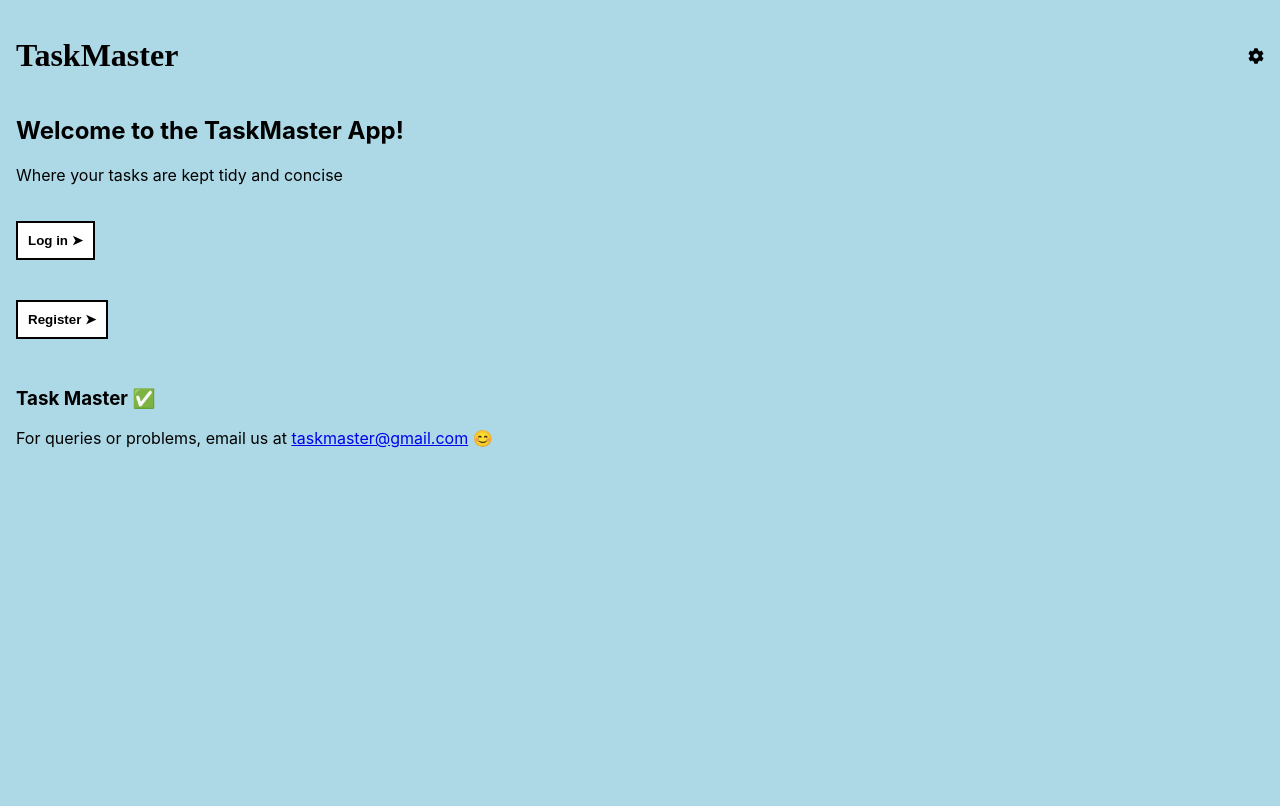
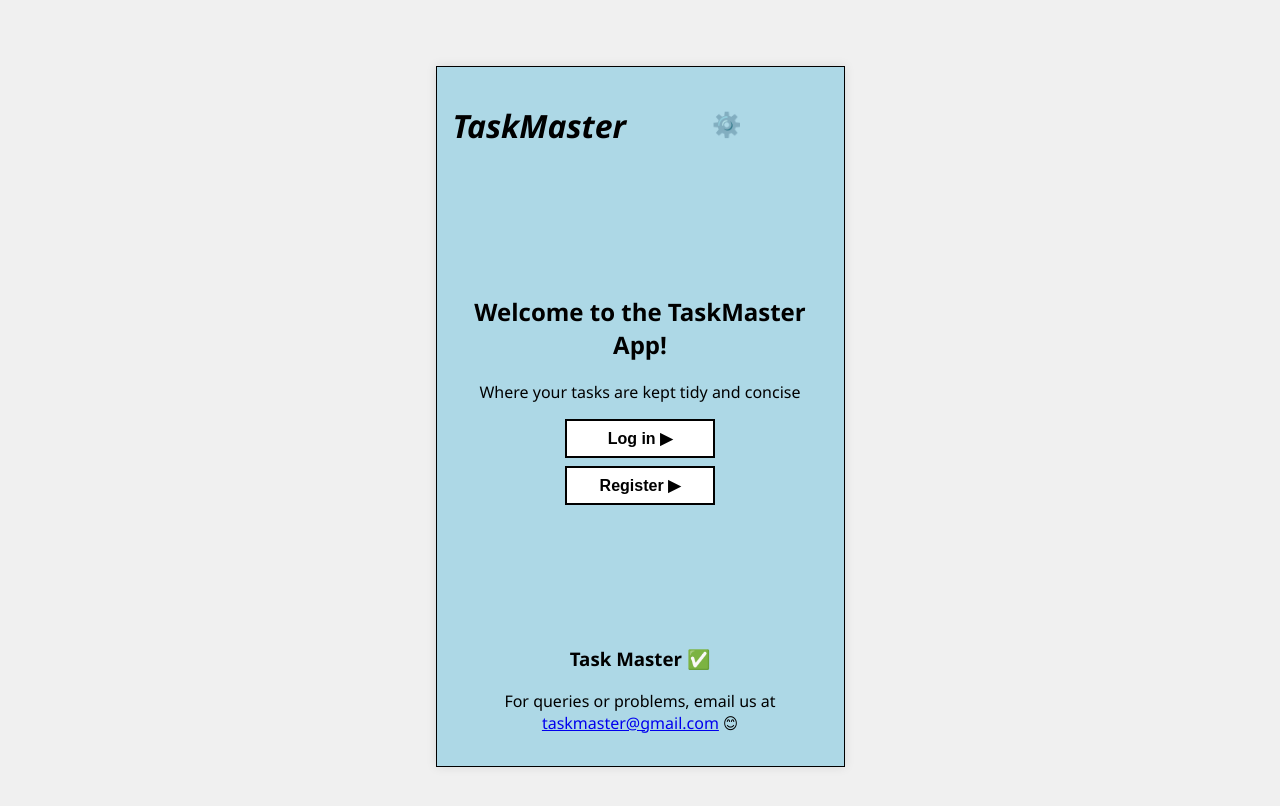
Before and after one commit to matthewlukyanov2/Task-Master, a React (Create React App) app in the folder taskmaster-app/: page / in a window 1280 px wide. Shown: the top 806 px of the page. Built offline with nearby package versions, Linux system fonts and the light colour scheme.

Commit message:
designed styling of home and login page to have similiar colours and width proportions

```diff
--- a/taskmaster-app/src/pages/Home.js
+++ b/taskmaster-app/src/pages/Home.js
@@ -1,29 +1,35 @@
 import React from 'react';
 import { useNavigate } from 'react-router-dom';
-import { FaCog } from 'react-icons/fa';
+import '../styles/Home.css';
 
 function Home() {
   const navigate = useNavigate();
 
   return (
-    <div className="home-page" style={{ padding: "1rem", backgroundColor: "#add8e6", minHeight: "100vh" }}>
-      <div style={{ display: 'flex', justifyContent: 'space-between', alignItems: 'center' }}>
-        <h1 style={{ fontFamily: 'cursive' }}>TaskMaster</h1>
-        <FaCog onClick={() => navigate('/settings')} style={{ cursor: 'pointer' }} />
-      </div>
+    <div className="home-container">
+  <div className="home-wrapper">
+    <header className="home-header">
+      <h1>TaskMaster</h1>
+      <button className="settings-icon" onClick={() => navigate('/settings')}>⚙️</button>
+    </header>
 
+    <main className="home-main">
       <h2>Welcome to the TaskMaster App!</h2>
       <p>Where your tasks are kept tidy and concise</p>
 
-      <button onClick={() => navigate('/login')}>Log in ➤</button>
-      <br /><br />
-      <button onClick={() => navigate('/register')}>Register ➤</button>
+      <div className="home-buttons">
+        <button onClick={() => navigate('/login')}>Log in ▶</button>
+        <button onClick={() => navigate('/register')}>Register ▶</button>
+      </div>
+    </main>
 
-      <footer style={{ marginTop: "3rem" }}>
-        <h3>Task Master ✅</h3>
-        <p>For queries or problems, email us at <a href="mailto:taskmaster@gmail.com">taskmaster@gmail.com</a> 😊</p>
-      </footer>
-    </div>
+    <footer className="home-footer">
+      <h3>Task Master ✅</h3>
+      <p>For queries or problems, email us at <a href="mailto:taskmaster@gmail.com">taskmaster@gmail.com</a> 😊</p>
+    </footer>
+  </div>
+</div>
+
   );
 }
 
--- a/taskmaster-app/src/pages/Login.js
+++ b/taskmaster-app/src/pages/Login.js
@@ -25,6 +25,8 @@ const Login = () => {
 
     return (
       <div className="login-container">
+        <div className="login-wrapper">
+        <button onClick={() => navigate('/')} style={{ marginBottom: "1rem" }}>← Back</button>
         <h1 className="logo">TaskMaster</h1>
         <form className="login-form" onSubmit={handleLogin}>
           <label>Email / Username</label>
@@ -68,6 +70,7 @@ const Login = () => {
           <button type="submit">Login</button>
         </form>
       </div>
+      </div>
     );
   };
 
--- /dev/null
+++ b/taskmaster-app/src/styles/Home.css
@@ -0,0 +1,76 @@
+.home-container {
+    background-color: #add8e6;
+    min-height: 100vh;
+    padding: 1rem;
+    display: flex;
+    flex-direction: column;
+    justify-content: center;
+    align-items: center;
+    font-family: 'Segoe UI', Tahoma, Geneva, Verdana, sans-serif;
+    background-color: #f0f0f0;
+  }
+
+  .home-wrapper {
+    background-color: #add8e6;
+    width: 375px;
+    min-height: 667px;
+    border: 1px solid #000;
+    padding: 1rem;
+    display: flex;
+    flex-direction: column;
+    justify-content: space-between;
+    box-shadow: 0 0 10px rgba(0, 0, 0, 0.1);
+  }
+
+  .home-header {
+    display: flex;
+    justify-content: space-between;
+    align-items: center;
+  }
+
+  .home-header h1 {
+    font-size: 2rem;
+    font-weight: bold;
+    font-style: italic;
+  }
+
+  .settings-icon {
+    background: none;
+    border: none;
+    font-size: 1.5rem;
+    cursor: pointer;
+  }
+
+  .home-main {
+    text-align: center;
+  }
+
+  .home-main h2 {
+    font-weight: bold;
+  }
+
+  .home-buttons {
+    margin: 1rem 0;
+    display: flex;
+    flex-direction: column;
+    gap: 0.5rem;
+  }
+
+  .home-buttons button {
+    padding: 0.5rem 1rem;
+    font-size: 1rem;
+    border: 2px solid black;
+    background-color: white;
+    cursor: pointer;
+    width: 150px;
+    margin: 0 auto;
+  }
+
+  .home-footer {
+    text-align: center;
+  }
+
+  .home-footer a {
+    color: #0000ee;
+    text-decoration: underline;
+  }
--- a/taskmaster-app/src/styles/Login.css
+++ b/taskmaster-app/src/styles/Login.css
@@ -1,22 +1,44 @@
+/* Container for Login */
 .login-container {
-    background-color: #add8f5;
-    height: 100vh;
-    padding: 40px 20px;
-    max-width: 400px;
-    margin: auto;
-    font-family: 'Arial', sans-serif;
+
+    background-color: #f0f0f0;
+    min-height: 100vh;
+    padding: 1rem;
+    display: flex;
+    flex-direction: column;
+    justify-content: center;
+    align-items: center;
+    font-family: 'Segoe UI', Tahoma, Geneva, Verdana, sans-serif;
   }
 
+  /* Wrapper for Login Form */
+  .login-wrapper {
+    background-color: #add8e6;
+
+    width: 375px;
+    min-height: 667px;
+    border: 2px solid #000;
+    padding: 1rem;
+    display: flex;
+    flex-direction: column;
+    justify-content: flex-start;
+    box-shadow: 0 0 10px rgba(0, 0, 0, 0.1);
+  }
+
+  /* Logo Styling */
   .logo {
-    font-size: 28px;
+    font-size: 2rem;
     font-weight: bold;
     color: black;
     margin-bottom: 20px;
+    text-align: center;
   }
 
+  /* Login Form */
   .login-form {
     display: flex;
     flex-direction: column;
+    margin-top: 20px;
   }
 
   .login-form label {
@@ -33,6 +55,7 @@
     border-radius: 5px;
   }
 
+  /* Password Field (with eye toggle) */
   .password-field {
     display: flex;
     align-items: center;
@@ -44,28 +67,36 @@
     user-select: none;
   }
 
+  /* Checkbox Group */
   .checkbox-group {
     display: flex;
     align-items: center;
     margin-top: 10px;
   }
 
+  /* Forgot Password Link */
   .forgot-link {
     margin-top: 5px;
     color: #333;
+    text-align: center;
   }
 
+  /* Error Message */
   .error {
     color: red;
     font-weight: bold;
     margin-top: 10px;
   }
 
+  /* Button Style */
   button {
     margin-top: 20px;
-    padding: 10px;
+    padding: 0.5rem 1rem;
+    font-size: 1rem;
     background-color: white;
     border: 2px solid black;
     font-weight: bold;
     cursor: pointer;
+    width: 150px;
+    margin: 0 auto;
   }
```
